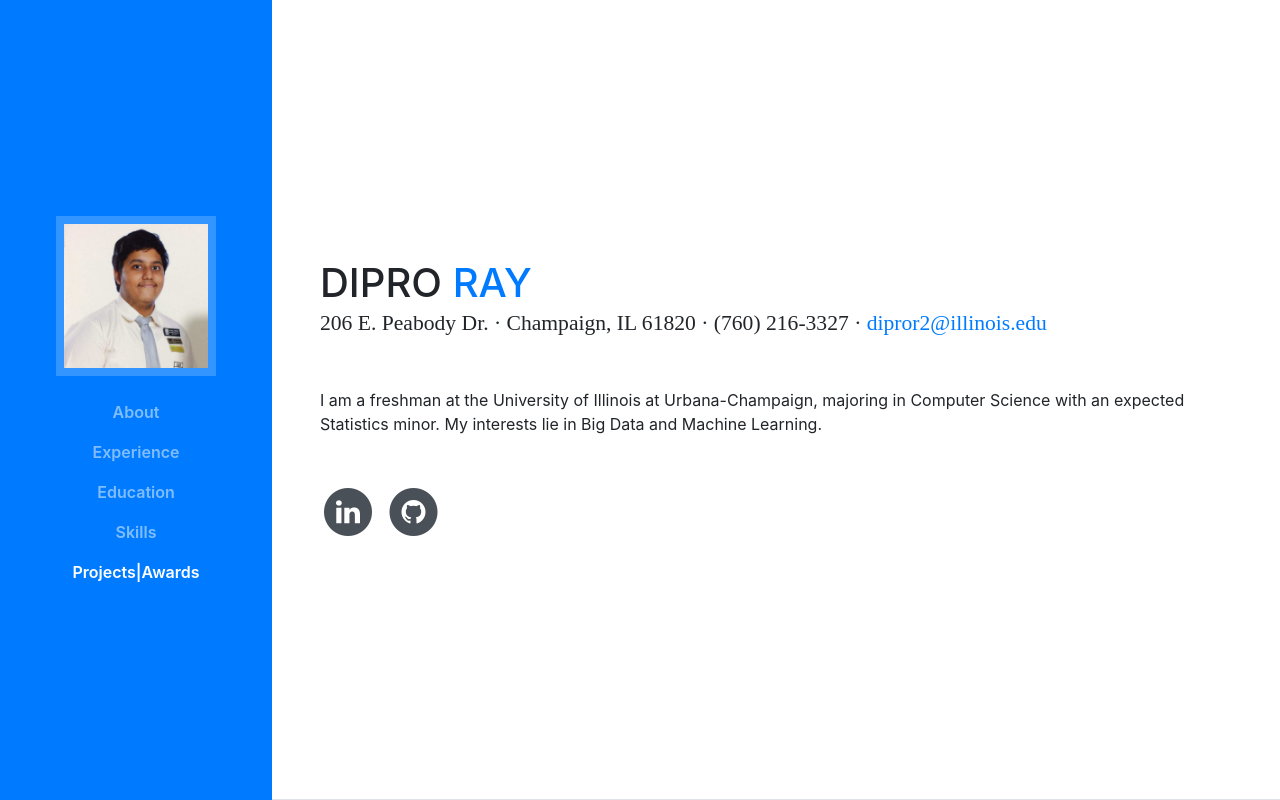
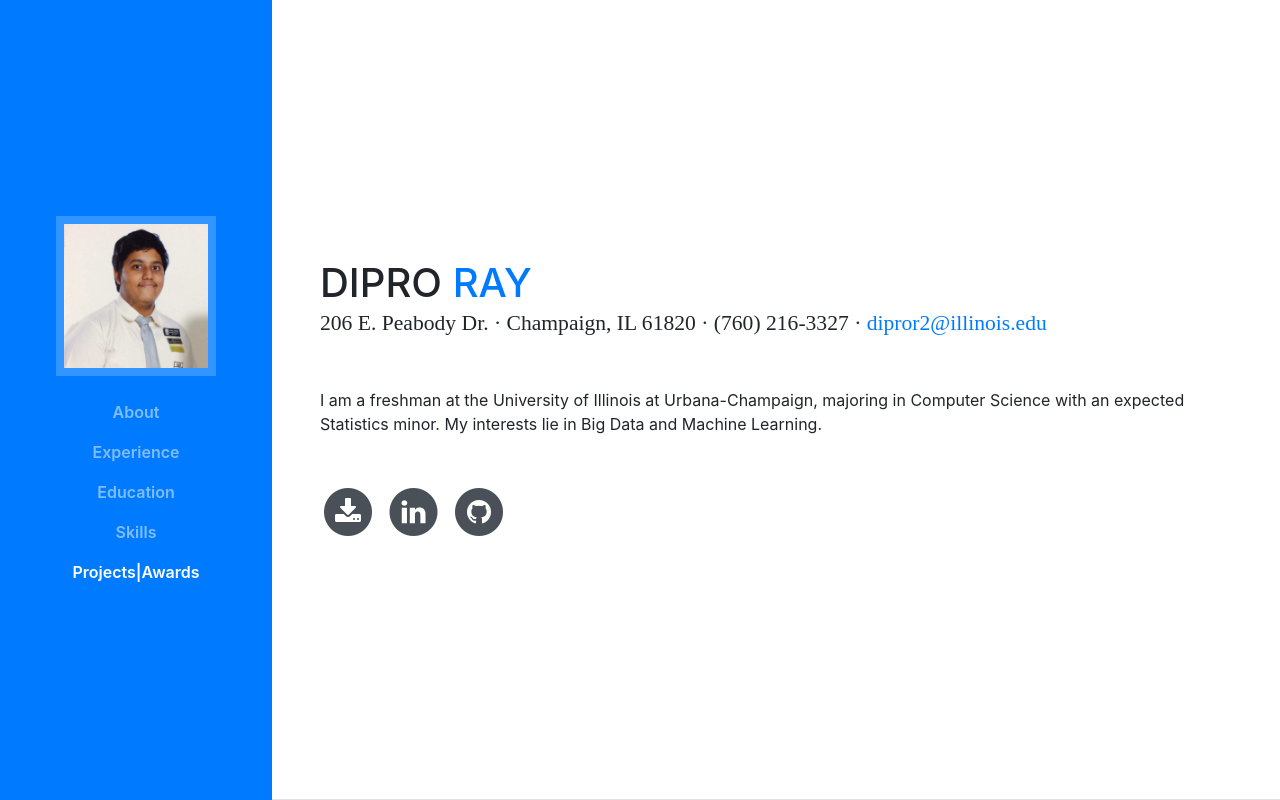
Before and after one commit to diproray/diproray.github.io, a website with bundled scripts: page index.html in a window 1280 px wide. Shown: the top 800 px of the page. Built offline with nearby package versions, Linux system fonts and the light colour scheme.

Commit message:
Made some changes. Resume view added.

```diff
--- a/index.html
+++ b/index.html
@@ -68,6 +68,14 @@
           </div>
           <p class="mb-5">I am a freshman at the University of Illinois at Urbana-Champaign, majoring in Computer Science with an expected Statistics minor. My interests lie in Big Data and Machine Learning.</p>
           <ul class="list-inline list-social-icons mb-0">
+          <li class="list-inline-item">
+          <a href="https://goo.gl/6Sn4x7" target="_blank">
+            <span class="fa-stack fa-lg">
+              <i class="fa fa-circle fa-stack-2x"></i>
+              <i class="fa fa-download fa-stack-1x fa-inverse"></i>
+            </span>
+          </a>
+        </li>
             <li class="list-inline-item">
               <a href="https://www.linkedin.com/in/diproray/" target="_blank">
                 <span class="fa-stack fa-lg">
```
